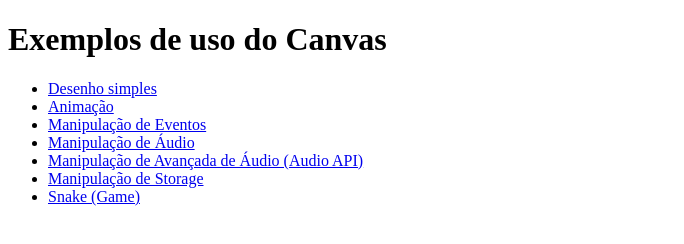
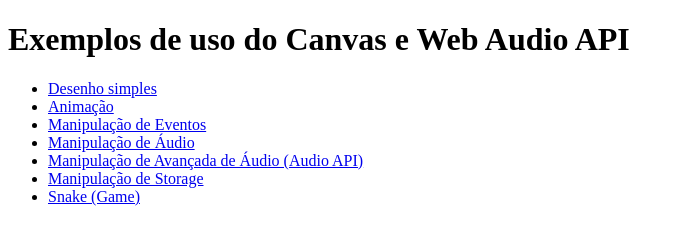
Before and after one commit to torolecarte/Canvas-Snake-Game, a plain HTML site: page index.html in a window 1280 px wide. Shown: the whole page, without its empty margins (0-684 px from the left). Drawn offline with Linux system fonts and the light colour scheme.

Commit message:
Atualizado H1

```diff
--- a/index.html
+++ b/index.html
@@ -15,7 +15,7 @@
 
 <body>
   <div>
-    <h1>Exemplos de uso do Canvas</h1>
+    <h1>Exemplos de uso do Canvas e Web Audio API</h1>
     <ul>
       <li><a href="canvas_draw.html">Desenho simples</a></li>
       <li><a href="canvas_animation.html">Animação</a></li>
```
